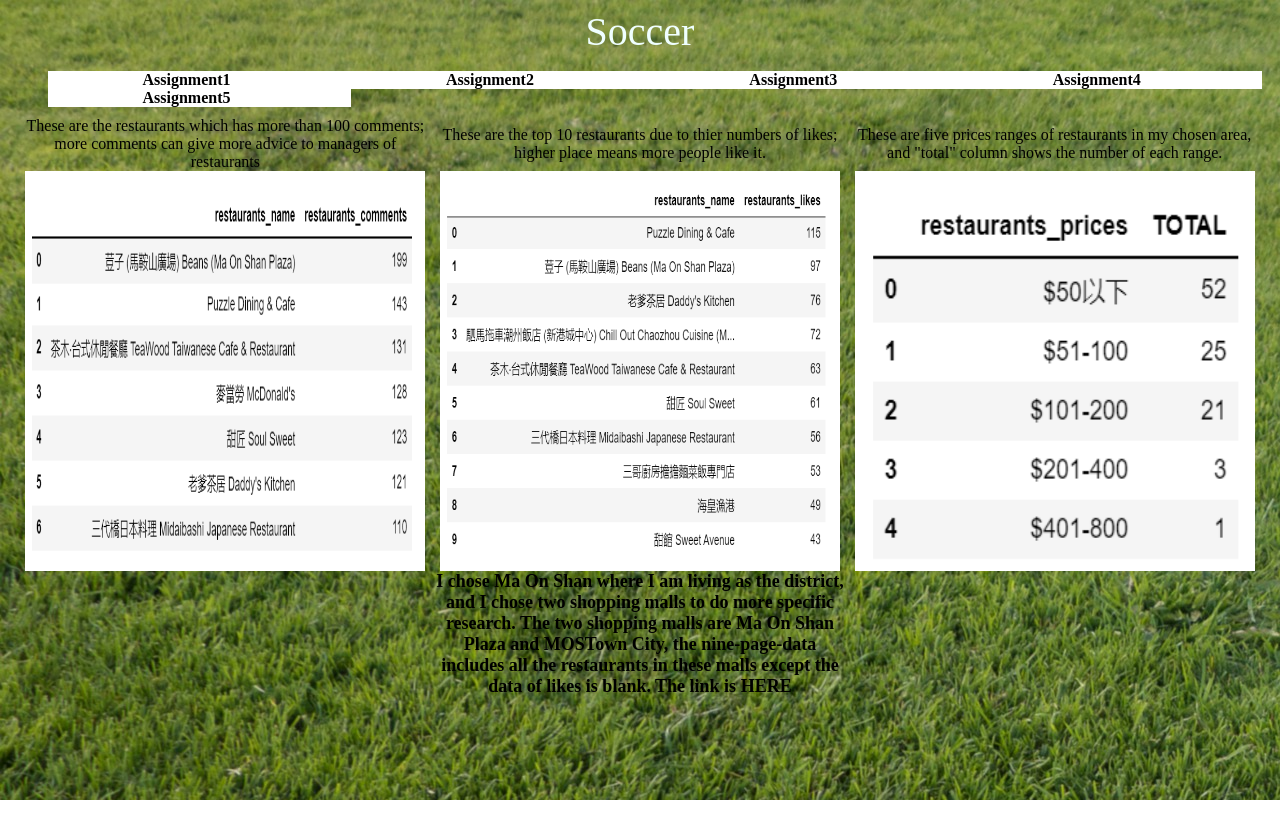
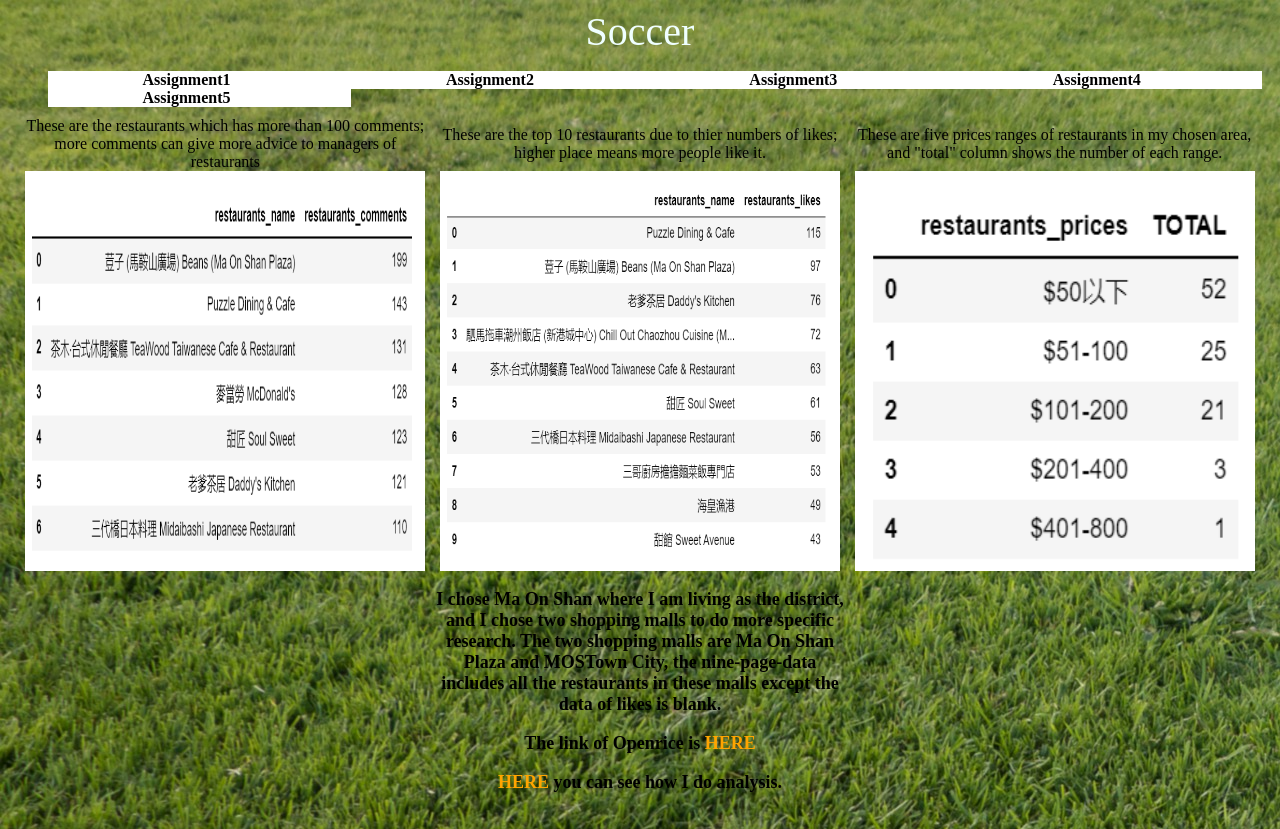
Before and after one commit to Haha001208/Assignments, a plain HTML site: page sqlassign.html in a window 1280 px wide. Before the commit the page ends 800 px from the top, so only its background shows below. Drawn offline with Linux system fonts and the light colour scheme.

Commit message:
Update sqlassign.html

```diff
--- a/sqlassign.html
+++ b/sqlassign.html
@@ -49,9 +49,12 @@
     <img id="pic2" src="likes.png" style="height:400px;width: 400px;">
     <img id="pic3" src="prices.png" style="height:400px;width: 400px;">
     <div class> </div>
-    <div class="introduction">I chose Ma On Shan where I am living as the district, and I chose two shopping malls to do more specific research.
+    <div class="introduction">
+        <p>I chose Ma On Shan where I am living as the district, and I chose two shopping malls to do more specific research.
         The two shopping malls are Ma On Shan Plaza and MOSTown City, the nine-page-data includes all the restaurants in these malls
-        except the data of likes is blank. The link is <a href="https://www.openrice.com/zh/hongkong/restaurants?landmarkId=84&landmarkId=88">HERE</a>
+        except the data of likes is blank.</p>
+        <p>The link of Openrice is <a href="https://www.openrice.com/zh/hongkong/restaurants?landmarkId=84&landmarkId=88" style="color:orange;">HERE</a></p>
+        <p><a href="https://hkdesign.org/the-second-assignment-to-do-data-analysis/" style="color:orange">HERE</a> you can see how I do analysis.</p>
     </div>
 </body>
 </html>
```
